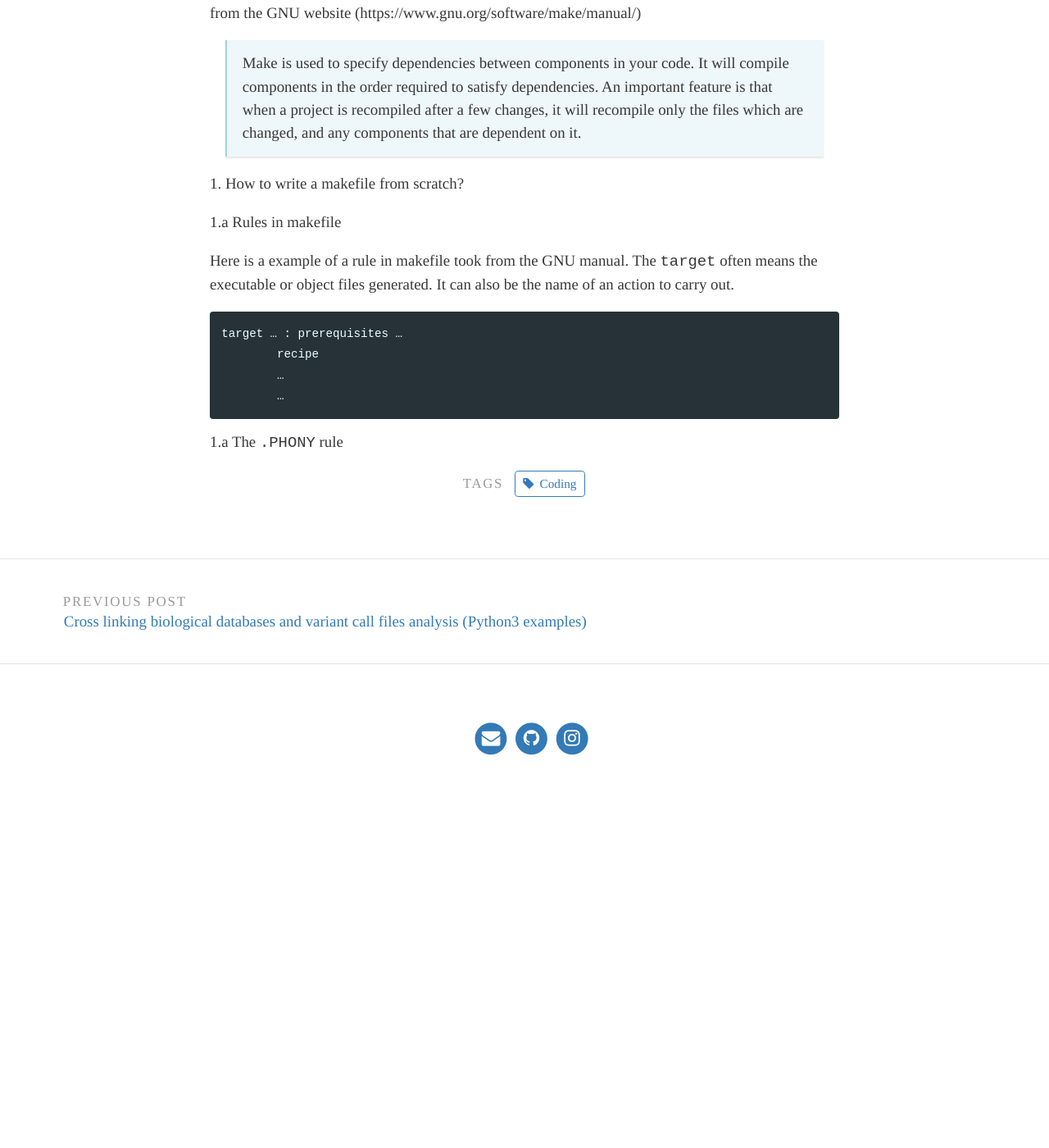
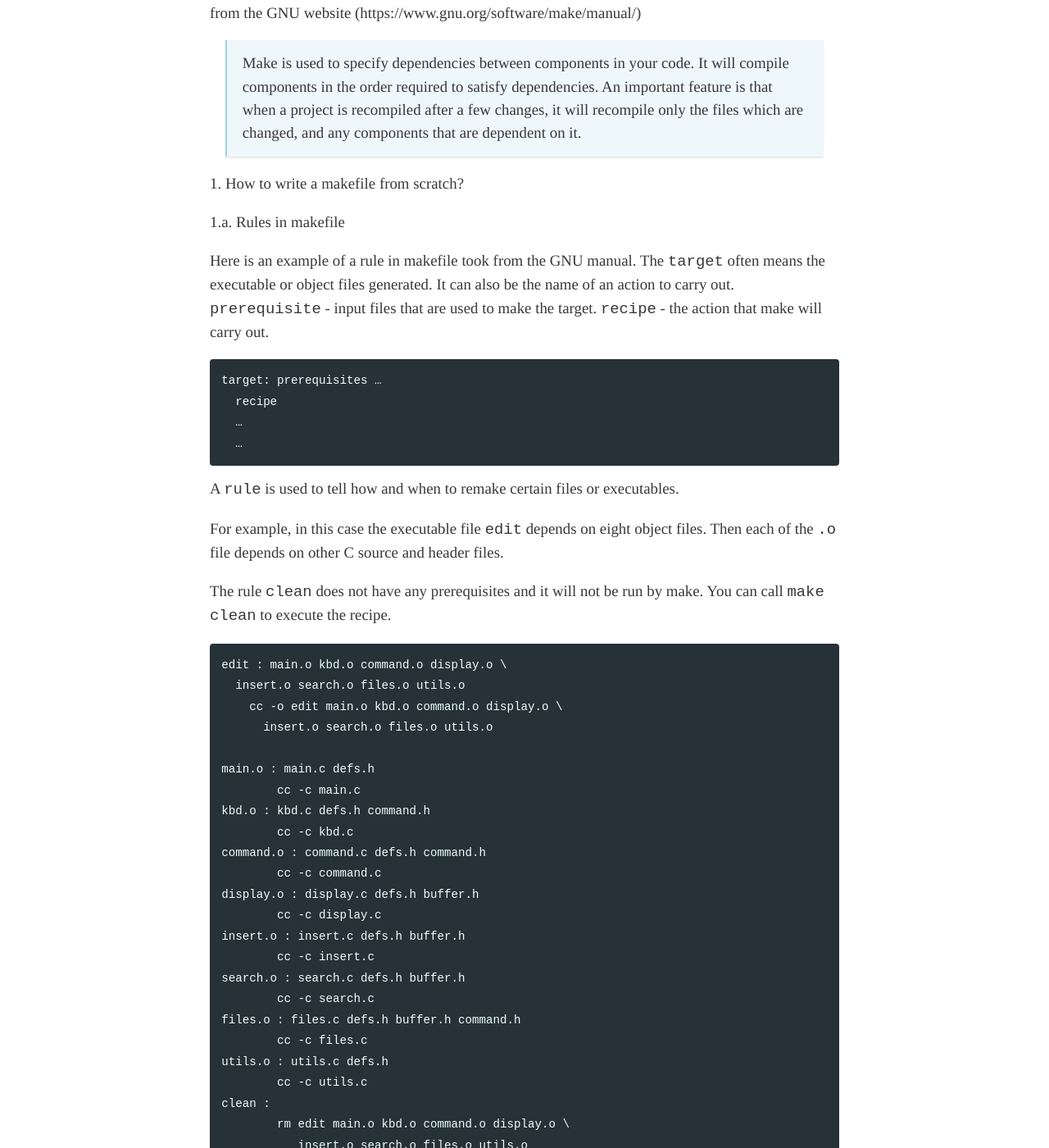
Before and after one commit to RyogaLi/ryogali.github.io, a Jekyll site: the page built from _posts/2020-03-05-Notes-on-make-and-makefile.md, in a window 1280 px wide and 1400 px high, scrolled down 344 px. Shown: the whole window at 82% size. Built offline with Jekyll 4.4.1, drawn with Linux system fonts in a browser that asks for light colours; before the commit the page ends 1335 px from its top, so only the background shows below that; some of the changed text lies outside the part shown.

Commit message:
updated makefile

````diff
--- a/_posts/2020-03-05-Notes-on-make-and-makefile.md
+++ b/_posts/2020-03-05-Notes-on-make-and-makefile.md
@@ -10,15 +10,46 @@ An introduction of make and makefile that I use to make my first makefile. These
 
 1. How to write a makefile from scratch?
 
-1.a Rules in makefile
+1.a. Rules in makefile
 
-Here is a example of a rule in makefile took from the GNU manual. The `target` often means the executable or object files generated. It can also be the name of an action to carry out.
+Here is an example of a rule in makefile took from the GNU manual. The `target` often means the executable or object files generated. It can also be the name of an action to carry out. `prerequisite` - input files that are used to make the target. `recipe` - the action that make will carry out.
 ```
-target … : prerequisites …
-        recipe
-        …
-        …
+target: prerequisites …
+  recipe
+  …
+  …
 ```
+A `rule` is used to tell how and when to remake certain files or executables.
 
+For example, in this case the executable file `edit` depends on eight object files. Then each of the `.o` file depends on other C source and header files.
 
-1.a The `.PHONY` rule
+The rule `clean` does not have any prerequisites and it will not be run by make. You can call `make clean` to execute the recipe.
+```
+edit : main.o kbd.o command.o display.o \
+  insert.o search.o files.o utils.o
+    cc -o edit main.o kbd.o command.o display.o \
+      insert.o search.o files.o utils.o
+
+main.o : main.c defs.h
+        cc -c main.c
+kbd.o : kbd.c defs.h command.h
+        cc -c kbd.c
+command.o : command.c defs.h command.h
+        cc -c command.c
+display.o : display.c defs.h buffer.h
+        cc -c display.c
+insert.o : insert.c defs.h buffer.h
+        cc -c insert.c
+search.o : search.c defs.h buffer.h
+        cc -c search.c
+files.o : files.c defs.h buffer.h command.h
+        cc -c files.c
+utils.o : utils.c defs.h
+        cc -c utils.c
+clean :
+        rm edit main.o kbd.o command.o display.o \
+           insert.o search.o files.o utils.o
+```
+When we run `make`, it will start with the first rule in `makefile` and go through each rule to update the files. It will not do anything to the files listed in prerequisites if the file does not depend on anything else. But it does update the target when the prerequisites changed.
+
+1.b. Define variables in makefile
````
